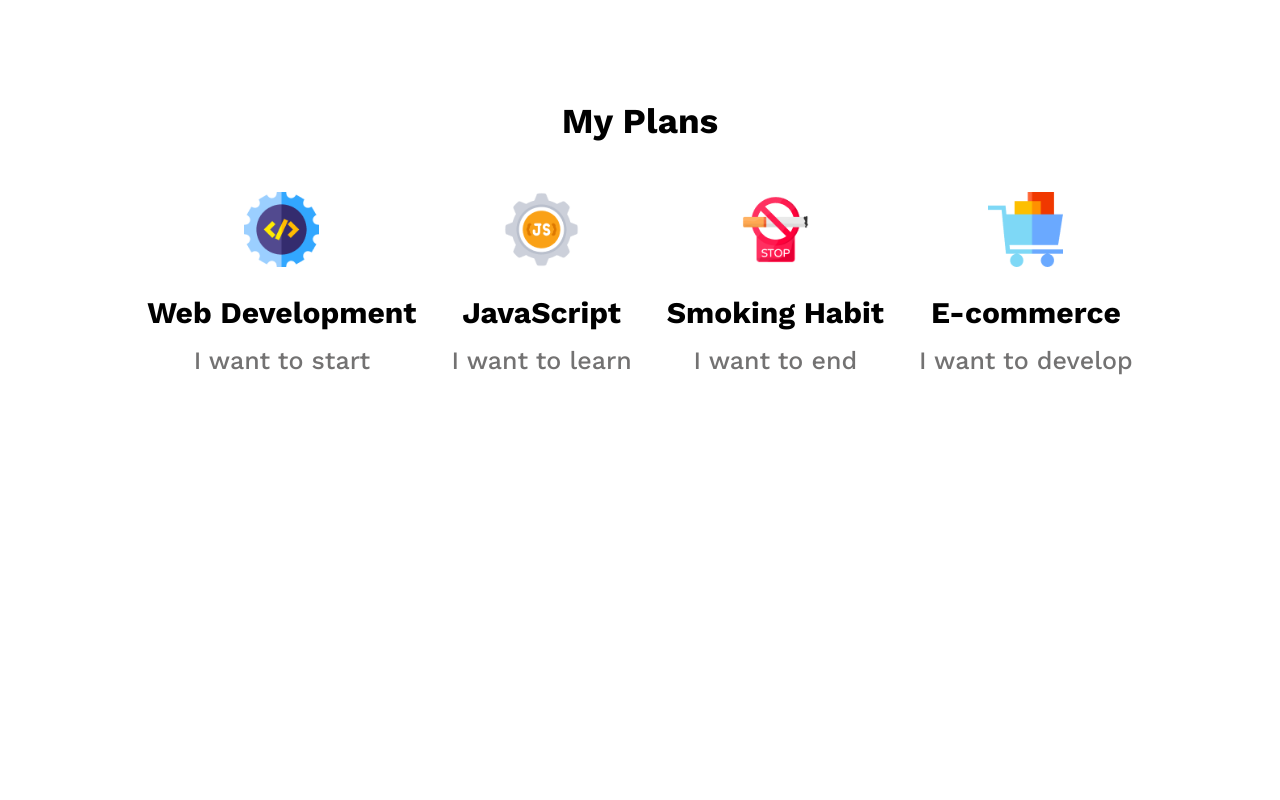
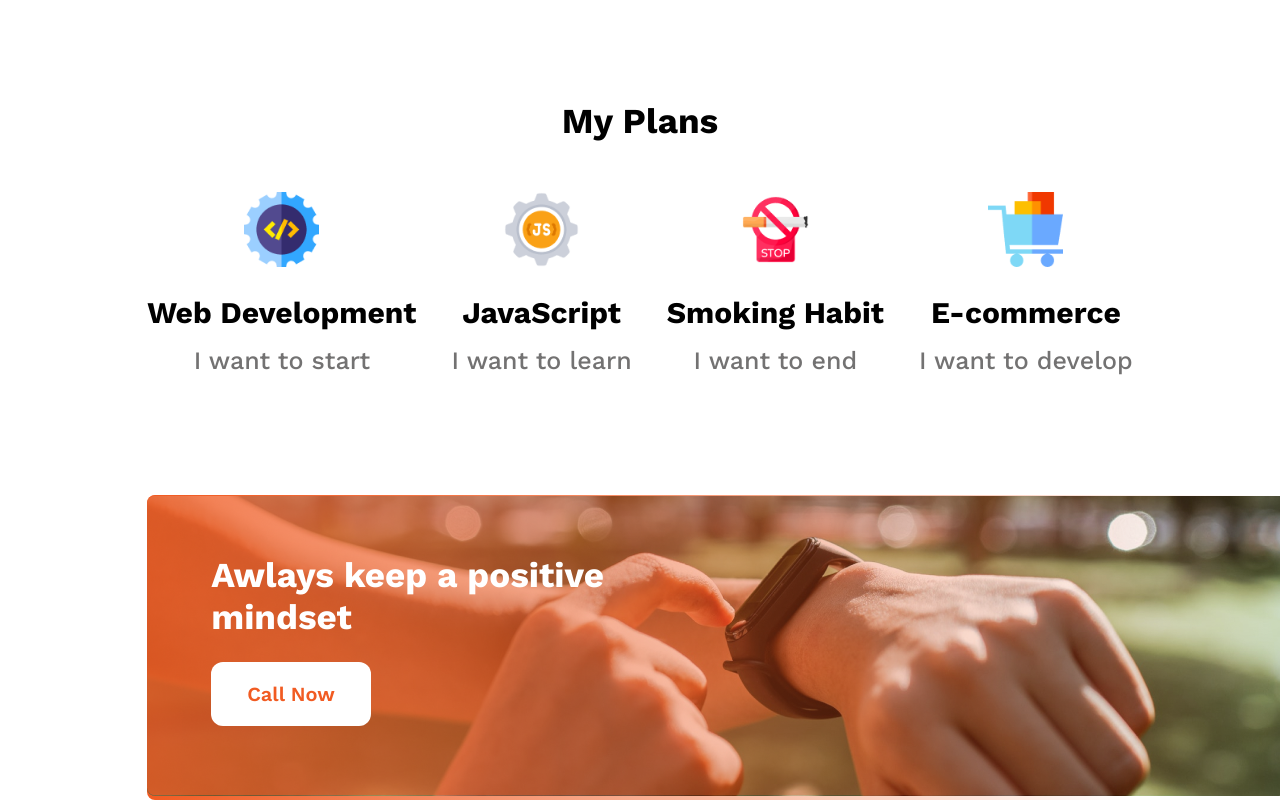
Before and after one commit to mdwahidullah0243-commits/new-year-new-me, a plain HTML site: page index.html in a window 1280 px wide. Shown: the part 1499-2299 px from the top of the page. Before the commit the page ends 1874 px from the top, so only its background shows below. Drawn offline with nearby package versions, Linux system fonts and the light colour scheme.

Commit message:
added a watch image and gradient color on the mindset section image

```diff
--- a/index.html
+++ b/index.html
@@ -95,6 +95,17 @@
                 </div>
             </div>
         </section>
+
+        <section id="mindset">
+            <img src="images/watch.png" alt="">
+            <div id="gradient-3">
+                <img src="images/gradient2.png" alt="">
+            </div>
+            <div id="mindset-content">
+                <h2>Awlays keep a positive mindset</h2>
+                <button class="btn">Call Now</button>
+            </div>
+        </section>
     </main>
 </body>
 
--- a/style.css
+++ b/style.css
@@ -67,6 +67,7 @@
     gap: 60px;
     margin-top: 100px;
 }
+
 #failures-content {
     margin-top: 100px;
 }
@@ -88,6 +89,7 @@
     list-style-position: inside;
     margin-top: 16px;
 }
+
 #failures-content-list li {
     color: #444343;
     padding-left: 30px;
@@ -115,26 +117,31 @@
     max-width: 77%;
     margin: 120px auto 0px auto;
 }
+
 #plan-heading h2 {
     font-size: 35px;
     font-weight: bold;
     text-align: center;
 }
+
 #plan-container {
     display: flex;
     justify-content: space-between;
     align-items: center;
     margin-top: 50px;
 }
+
 .plan-card-img {
     text-align: center;
 }
+
 .plan-card h3 {
     text-align: center;
     font-size: 30px;
     font-weight: bold;
     margin-top: 24px;
 }
+
 .plan-card p {
     text-align: center;
     color: #737272;
@@ -142,3 +149,44 @@
     font-weight: 500;
     margin-top: 16px;
 }
+
+
+#mindset {
+    max-width: 77%;
+    margin: 120px auto 0px auto;
+    position: relative;
+    background-image: url('images/watch.png');
+    background-repeat: no-repeat;
+    border-radius: 8px;
+    background: linear-gradient(90.00deg, rgba(241, 91, 34, 1), rgba(241, 91, 34, 0) 100%);
+}
+#mindset-content {
+    position: absolute;
+    top: 59px;
+    bottom: 59px;
+    left: 64px;
+    z-index: 2;
+}
+#gradient-3 {
+    position: absolute;
+    top: 0%;
+    left: 0%;
+    z-index: 1;
+}
+#gradient-3 img {
+    filter: opacity(80%);
+}
+#mindset-content h2 {
+    color: #FFFFFF;
+    font-size: 35px;
+    font-weight: bold;
+    max-width: 420px;
+}
+#mindset-content button {
+    background-color: #FFFFFF;
+    color: #F15B22;
+    font-size: 20px;
+    font-weight: 600;
+    padding: 20px 36px;
+    margin-top: 24px;
+}
```
